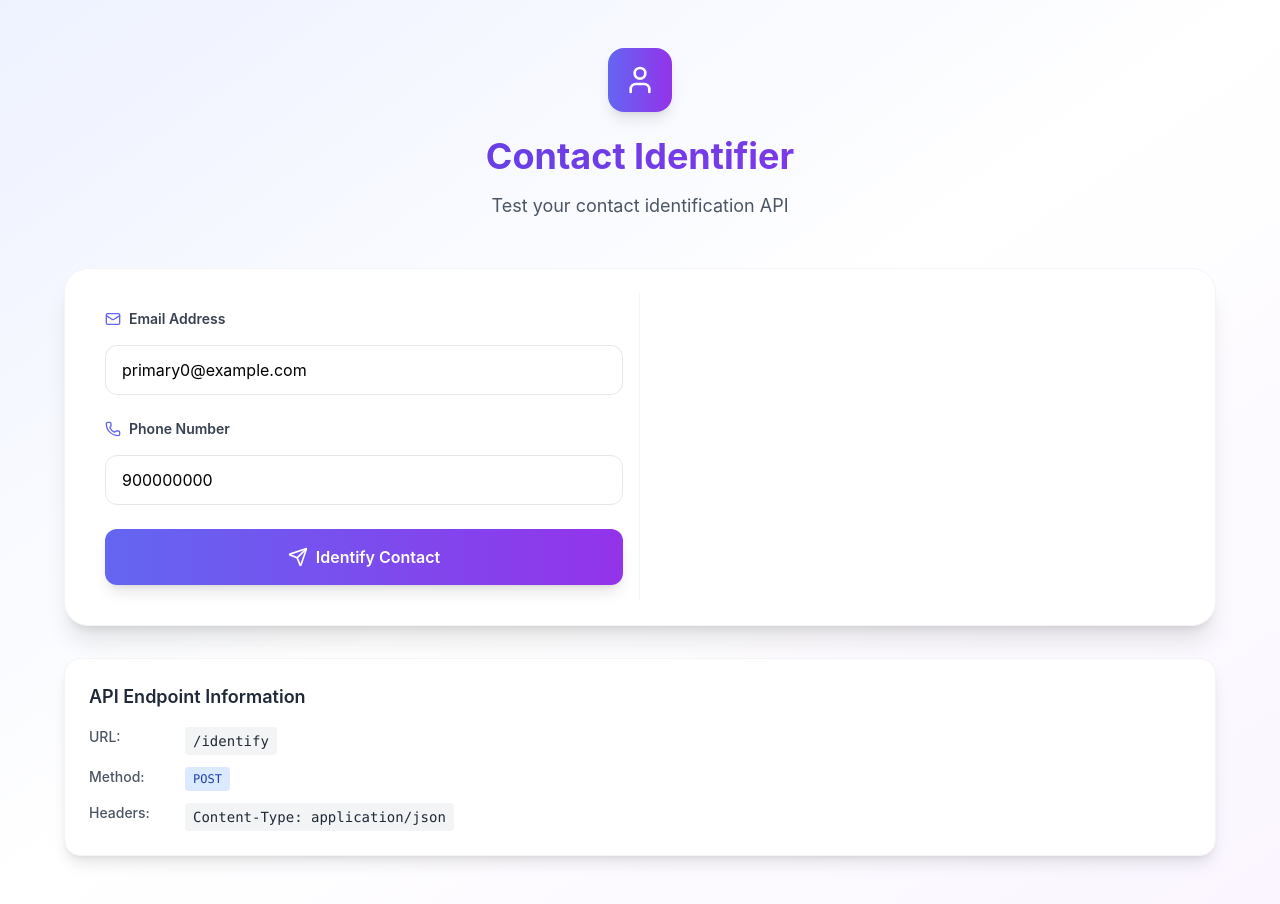
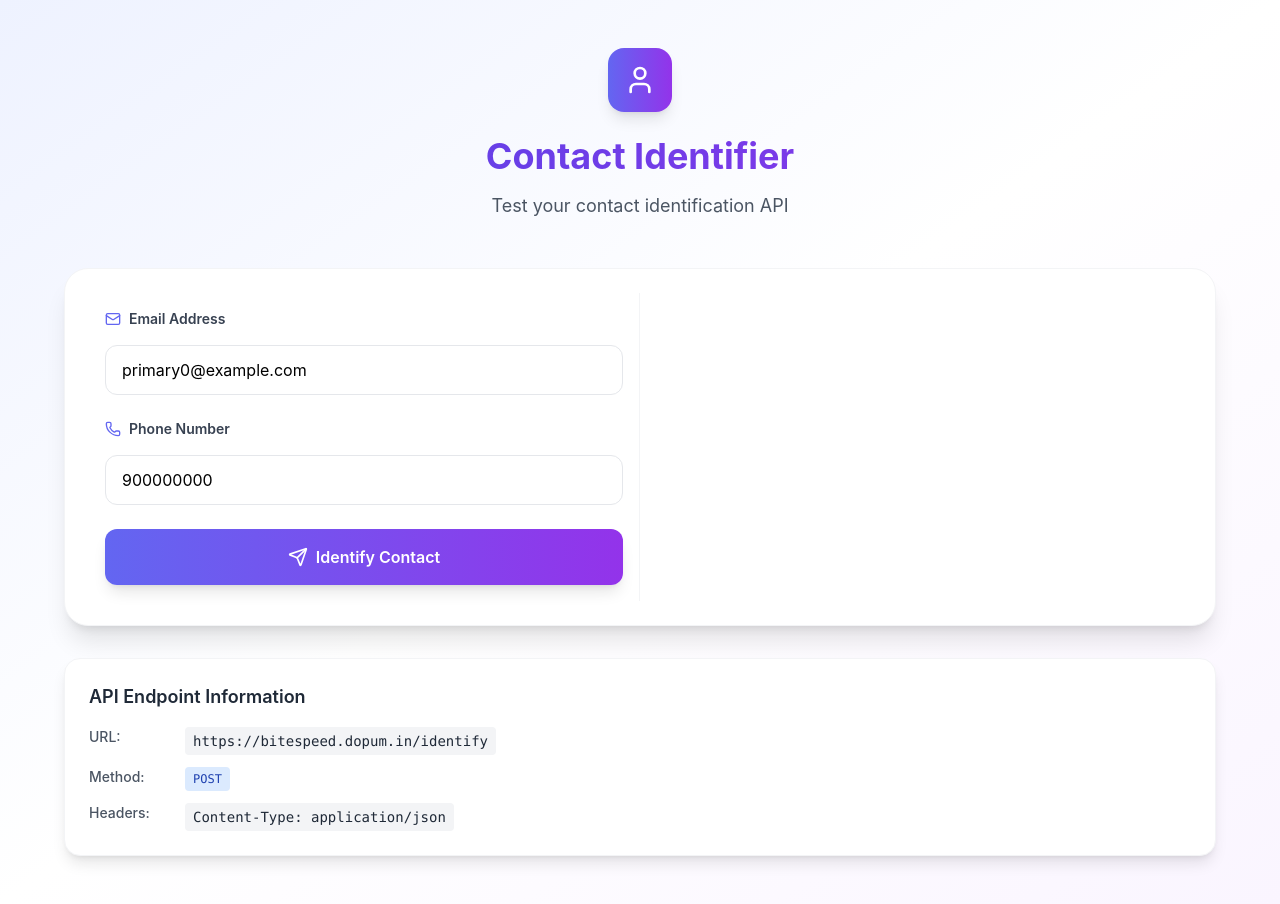
Before and after one commit to bohemiyan/BiteSpeed, a React (Create React App) app in the folder client/: page / in a window 1280 px wide. Built offline with nearby package versions, Linux system fonts and the light colour scheme.

Commit message:
Update ContactIdentifier.jsx
update url

```diff
--- a/client/src/ContactIdentifier.jsx
+++ b/client/src/ContactIdentifier.jsx
@@ -11,7 +11,7 @@ const ContactIdentifier = () => {
     const [response, setResponse] = useState(null);
     const [error, setError] = useState(null);
     // const url = 'http://localhost:3000/identify';
-    const url = "/identify";
+    const url = "https://bitespeed.dopum.in/identify";
 
     const handleInputChange = (e) => {
         const { name, value } = e.target;
```
